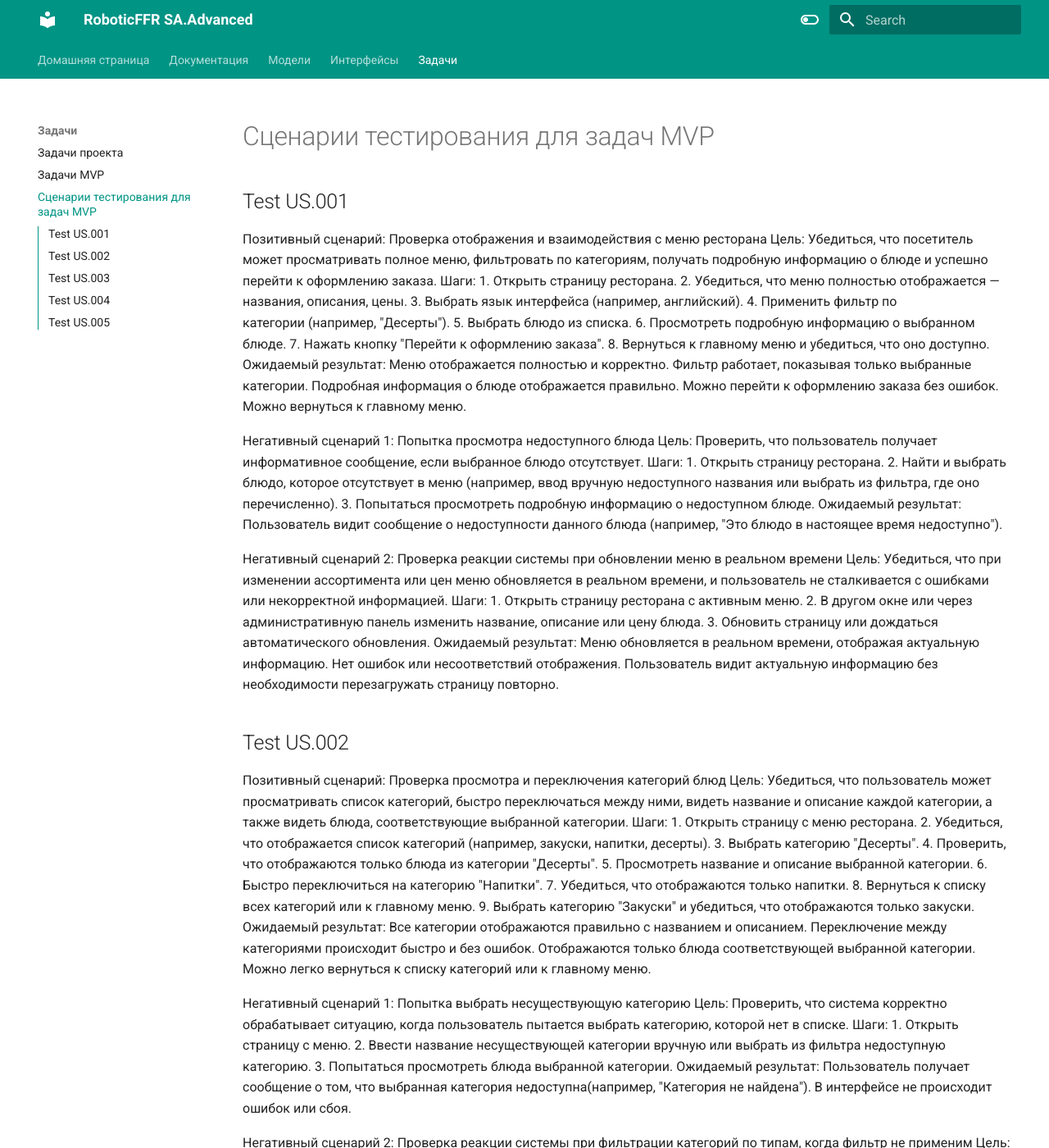
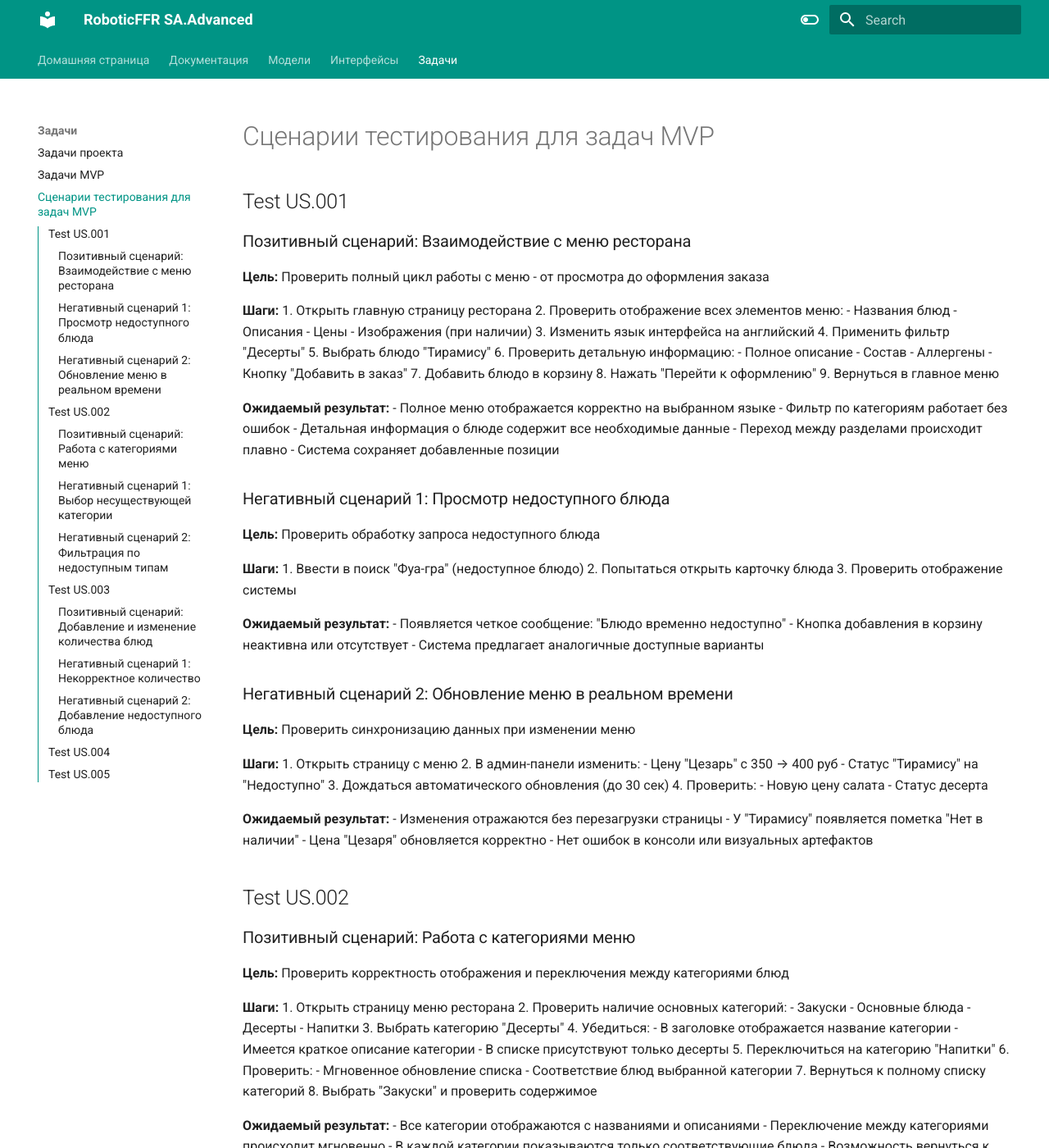
Before and after one commit to tsvetkoviu/RoboFFRv1, an MkDocs documentation site: the page built from docs/testscenarios.md, in a window 1280 px wide and 1400 px high. Shown: the whole window at 82% size. Built offline with MkDocs 1.6.1 and Material for MkDocs 9.7.7, drawn with Linux system fonts in a browser that asks for light colours; some of the changed text lies outside the part shown.

Commit message:
Update testscenarios.md

```diff
--- a/docs/testscenarios.md
+++ b/docs/testscenarios.md
@@ -1,126 +1,190 @@
 # Сценарии тестирования для задач MVP
 
 ## Test US.001
-Позитивный сценарий: Проверка отображения и взаимодействия с меню ресторана
-Цель: Убедиться, что посетитель может просматривать полное меню, фильтровать по категориям, получать подробную информацию о блюде и успешно перейти к оформлению заказа.
-Шаги:
-1. Открыть страницу ресторана.
-2. Убедиться, что меню полностью отображается — названия, описания, цены.
-3. Выбрать язык интерфейса (например, английский).
-4. Применить фильтр по категории (например, "Десерты").
-5. Выбрать блюдо из списка.
-6. Просмотреть подробную информацию о выбранном блюде.
-7. Нажать кнопку "Перейти к оформлению заказа".
-8. Вернуться к главному меню и убедиться, что оно доступно.
-Ожидаемый результат:
-Меню отображается полностью и корректно.
-Фильтр работает, показывая только выбранные категории.
-Подробная информация о блюде отображается правильно.
-Можно перейти к оформлению заказа без ошибок.
-Можно вернуться к главному меню.
 
-Негативный сценарий 1: Попытка просмотра недоступного блюда
-Цель: Проверить, что пользователь получает информативное сообщение, если выбранное блюдо отсутствует.
-Шаги:
-1. Открыть страницу ресторана.
-2. Найти и выбрать блюдо, которое отсутствует в меню (например, ввод вручную недоступного названия или выбрать из фильтра, где оно перечисленно).
-3. Попытаться просмотреть подробную информацию о недоступном блюде.
-Ожидаемый результат:
-Пользователь видит сообщение о недоступности данного блюда (например, "Это блюдо в настоящее время недоступно").
+### Позитивный сценарий: Взаимодействие с меню ресторана
+**Цель:** Проверить полный цикл работы с меню - от просмотра до оформления заказа
 
-Негативный сценарий 2: Проверка реакции системы при обновлении меню в реальном времени
-Цель: Убедиться, что при изменении ассортимента или цен меню обновляется в реальном времени, и пользователь не сталкивается с ошибками или некорректной информацией.
-Шаги:
-1. Открыть страницу ресторана с активным меню.
-2. В другом окне или через административную панель изменить название, описание или цену блюда.
-3. Обновить страницу или дождаться автоматического обновления.
-Ожидаемый результат:
-Меню обновляется в реальном времени, отображая актуальную информацию.
-Нет ошибок или несоответствий отображения.
-Пользователь видит актуальную информацию без необходимости перезагружать страницу повторно.
+**Шаги:**
+1. Открыть главную страницу ресторана
+2. Проверить отображение всех элементов меню:
+   - Названия блюд
+   - Описания
+   - Цены
+   - Изображения (при наличии)
+3. Изменить язык интерфейса на английский
+4. Применить фильтр "Десерты"
+5. Выбрать блюдо "Тирамису"
+6. Проверить детальную информацию:
+   - Полное описание
+   - Состав
+   - Аллергены
+   - Кнопку "Добавить в заказ"
+7. Добавить блюдо в корзину
+8. Нажать "Перейти к оформлению"
+9. Вернуться в главное меню
+
+**Ожидаемый результат:**
+- Полное меню отображается корректно на выбранном языке
+- Фильтр по категориям работает без ошибок
+- Детальная информация о блюде содержит все необходимые данные
+- Переход между разделами происходит плавно
+- Система сохраняет добавленные позиции
+
+### Негативный сценарий 1: Просмотр недоступного блюда
+**Цель:** Проверить обработку запроса недоступного блюда
+
+**Шаги:**
+1. Ввести в поиск "Фуа-гра" (недоступное блюдо)
+2. Попытаться открыть карточку блюда
+3. Проверить отображение системы
+
+**Ожидаемый результат:**
+- Появляется четкое сообщение: "Блюдо временно недоступно"
+- Кнопка добавления в корзину неактивна или отсутствует
+- Система предлагает аналогичные доступные варианты
+
+### Негативный сценарий 2: Обновление меню в реальном времени
+**Цель:** Проверить синхронизацию данных при изменении меню
+
+**Шаги:**
+1. Открыть страницу с меню
+2. В админ-панели изменить:
+   - Цену "Цезарь" с 350 → 400 руб
+   - Статус "Тирамису" на "Недоступно"
+3. Дождаться автоматического обновления (до 30 сек)
+4. Проверить:
+   - Новую цену салата
+   - Статус десерта
+
+**Ожидаемый результат:**
+- Изменения отражаются без перезагрузки страницы
+- У "Тирамису" появляется пометка "Нет в наличии"
+- Цена "Цезаря" обновляется корректно
+- Нет ошибок в консоли или визуальных артефактов
 
 ## Test US.002
-Позитивный сценарий: Проверка просмотра и переключения категорий блюд
-Цель: Убедиться, что пользователь может просматривать список категорий, быстро переключаться между ними, видеть название и описание каждой категории, а также видеть блюда, соответствующие выбранной категории.
-Шаги:
-1. Открыть страницу с меню ресторана.
-2. Убедиться, что отображается список категорий (например, закуски, напитки, десерты).
-3. Выбрать категорию "Десерты".
-4. Проверить, что отображаются только блюда из категории "Десерты".
-5. Просмотреть название и описание выбранной категории.
-6. Быстро переключиться на категорию "Напитки".
-7. Убедиться, что отображаются только напитки.
-8. Вернуться к списку всех категорий или к главному меню.
-9. Выбрать категорию "Закуски" и убедиться, что отображаются только закуски.
-Ожидаемый результат:
-Все категории отображаются правильно с названием и описанием.
-Переключение между категориями происходит быстро и без ошибок.
-Отображаются только блюда соответствующей выбранной категории.
-Можно легко вернуться к списку категорий или к главному меню.
 
-Негативный сценарий 1: Попытка выбрать несуществующую категорию
-Цель: Проверить, что система корректно обрабатывает ситуацию, когда пользователь пытается выбрать категорию, которой нет в списке.
-Шаги:
-1. Открыть страницу с меню.
-2. Ввести название несуществующей категории вручную или выбрать из фильтра недоступную категорию.
-3. Попытаться просмотреть блюда выбранной категории.
-Ожидаемый результат:
-Пользователь получает сообщение о том, что выбранная категория недоступна(например, "Категория не найдена").
-В интерфейсе не происходит ошибок или сбоя.
+### Позитивный сценарий: Работа с категориями меню
+**Цель:** Проверить корректность отображения и переключения между категориями блюд
 
-Негативный сценарий 2: Проверка реакции системы при фильтрации категорий по типам, когда фильтр не применим
-Цель: Убедиться, что при фильтрации категорий по типам, которые отсутствуют или не соответствуют существующим категориям, система корректно отображает результат.
-Шаги:
-1. Открыть страницу с меню.
-2. В разделе фильтров выбрать тип, который не существует (например, "Закуски", если таких категорий нет в основном меню).
-3. Применить фильтр.
-Ожидаемый результат:
-В списке категорий отображается сообщение о том, что по выбранным фильтрам ничего не найдено.
-Нет ошибок или некорректных данных.
-Пользователь может сбросить фильтр и увидеть полный список категорий.
+**Шаги:**
+1. Открыть страницу меню ресторана
+2. Проверить наличие основных категорий:
+   - Закуски
+   - Основные блюда
+   - Десерты
+   - Напитки
+3. Выбрать категорию "Десерты"
+4. Убедиться:
+   - В заголовке отображается название категории
+   - Имеется краткое описание категории
+   - В списке присутствуют только десерты
+5. Переключиться на категорию "Напитки"
+6. Проверить:
+   - Мгновенное обновление списка
+   - Соответствие блюд выбранной категории
+7. Вернуться к полному списку категорий
+8. Выбрать "Закуски" и проверить содержимое
+
+**Ожидаемый результат:**
+- Все категории отображаются с названиями и описаниями
+- Переключение между категориями происходит мгновенно
+- В каждой категории показываются только соответствующие блюда
+- Возможность вернуться к полному списку категорий
+
+### Негативный сценарий 1: Выбор несуществующей категории
+**Цель:** Проверить обработку запроса несуществующей категории
+
+**Шаги:**
+1. Вручную ввести в адресной строке "/menu/несуществующая-категория"
+2. Или выбрать из фильтров "Морепродукты" (при отсутствии такой категории)
+3. Проверить реакцию системы
+
+**Ожидаемый результат:**
+- Отображается понятное сообщение: "Категория не найдена"
+- Предлагаются доступные категории для перехода
+- Нет ошибок в консоли или визуальных артефактов
+
+### Негативный сценарий 2: Фильтрация по недоступным типам
+**Цель:** Проверить поведение системы при применении нерелевантных фильтров
+
+**Шаги:**
+1. Открыть страницу меню
+2. В фильтрах выбрать:
+   - "Веганские" (при отсутствии таких блюд)
+   - Ценовой диапазон 5000-10000 руб
+3. Применить фильтры
+4. Проверить отображение
+
+**Ожидаемый результат:**
+- Показывается сообщение: "По выбранным фильтрам блюд не найдено"
+- Кнопка "Сбросить фильтры" активна и работает
+- Основное меню не искажено
+- Возможность выбрать другие фильтры
 
 ## Test US.003
-Позитивный сценарий: Успешное добавление товара в корзину и изменение количества
-Цель: Проверить, что пользователь может выбрать блюдо, указать количество, добавить его в корзину, увидеть подтверждение, а также изменить количество перед оформлением заказа.
-Шаги:
-1. Открыть меню ресторана.
-2. Выбрать блюдо (например, "Бургер").
-3. Указать количество 2.
-4. Нажать кнопку "Добавить в корзину".
-5. Убедиться, что появляется визуальное подтверждение успешного добавления.
-6. Перейти в корзину.
-7. Проверить, что в корзине отображается название "Бургер", количество 2 и цена.
-8. Изменить количество на 3.
-9. Обновить корзину.
-10. Убедиться, что количество изменилось на 3 и сумма пересчиталась.
-11. Продолжить оформление заказа или продолжить просматривать меню.
-Ожидаемый результат:
-Товар добавлен успешно, подтверждение отображается.
-В корзине правильная информация.
-Можно изменить количество, и оно корректно обновляется.
 
-Негативный сценарий 1: Попытка добавить блюдо с нулевым или отрицательным количеством
-Цель: Проверить, что система не допускает добавление блюд с недопустимым количеством.
-Шаги:
-1. В меню выбрать блюдо.
-2. Ввести количество 0 или отрицательное число (-1).
-3. Нажать "Добавить в корзину".
-Ожидаемый результат:
-Пользователь видит сообщение об ошибке (например, "Количество должно быть больше нуля").
-Товар не добавляется в корзину.
-Количество по умолчанию или предустановленное значение не меняется.
+### Позитивный сценарий: Добавление и изменение количества блюд
+**Цель:** Проверить корректность работы с количеством позиций при формировании заказа
 
-Негативный сценарий 2: Попытка добавить в корзину блюдо, которое уже было удалено или недоступно после обновления меню
-Цель: Проверить, что после обновления меню или удаления блюда из меню, пользователь не может добавить его в корзину, и система корректно отображает сообщение об этом.
-Шаги:
-1. Открыть меню ресторана и выбрать блюдо, добавить его в корзину.
-2. После этого, как администратор или через автоматическое обновление, блюдо удаляется из меню или становится недоступным.
-3. Пользователь снова пытается добавить то же самое блюдо в корзину (например, обновляет страницу и повторно нажимает "Добавить в корзину" для этого блюда).
-Ожидаемый результат:
-Пользователь видит сообщение о том, что выбранное блюдо больше недоступно или его нельзя добавить (например, "Это блюдо больше недоступно" или "Добавление невозможно").
-Товар в корзину не добавляется.  Интерфейс отрабатывает без ошибок.
-Пользователь может продолжить взаимодействие с актуальным меню.
+**Шаги:**
+1. Открыть раздел "Основные блюда"
+2. Выбрать "Бургер классический" (цена 450 руб)
+3. Установить количество: 2
+4. Нажать "Добавить в корзину"
+5. Проверить:
+   - Появление тоста "2 × Бургер добавлен в корзину"
+   - Обновление счетчика в шапке сайта (+2)
+6. Перейти в корзину
+7. Проверить:
+   - Наличие позиции "Бургер классический"
+   - Количество: 2
+   - Сумму: 900 руб
+8. Изменить количество на 3
+9. Нажать "Обновить корзину"
+10. Убедиться:
+    - Количество изменилось на 3
+    - Сумма пересчиталась на 1350 руб
+    - Итоговая сумма обновилась
 
+**Ожидаемый результат:**
+- Четкое визуальное подтверждение добавления
+- Корректное отображение и пересчет при изменении количества
+- Сохранение изменений при обновлении
+
+### Негативный сценарий 1: Некорректное количество
+**Цель:** Проверить валидацию ввода количества
+
+**Шаги:**
+1. Выбрать "Салат Цезарь"
+2. В поле количества ввести:
+   - Вариант 1: 0
+   - Вариант 2: -1
+   - Вариант 3: пустое значение
+3. Нажать "Добавить в корзину"
+
+**Ожидаемый результат:**
+- Для 0 и отрицательных чисел: сообщение "Введите количество от 1 до 10"
+- Для пустого значения: восстановление значения по умолчанию (1)
+- Позиция не добавляется в корзину
+- Счетчик в шапке не изменяется
+
+### Негативный сценарий 2: Добавление недоступного блюда
+**Цель:** Проверить обработку попытки добавления удаленного блюда
+
+**Шаги:**
+1. Добавить "Тирамису" в корзину
+2. Через админ-панель сделать блюдо недоступным
+3. Обновить страницу меню
+4. Попытаться повторно добавить "Тирамису"
+5. Проверить состояние корзины
+
+**Ожидаемый результат:**
+- Сообщение "Тирамису временно недоступен"
+- В корзине сохраняется предыдущая добавленная позиция
+- Цена и доступность других блюд не изменяются
+- Кнопка добавления неактивна (или заменена на "Нет в наличии")
 ## Test US.004
 **Позитивный сценарий:** Успешный просмотр финального заказа с детализацией
 **Цель:** Проверить, что пользователь видит полную разбивку заказа по блюдам с корректными ценами и может перейти к оформлению.
```
